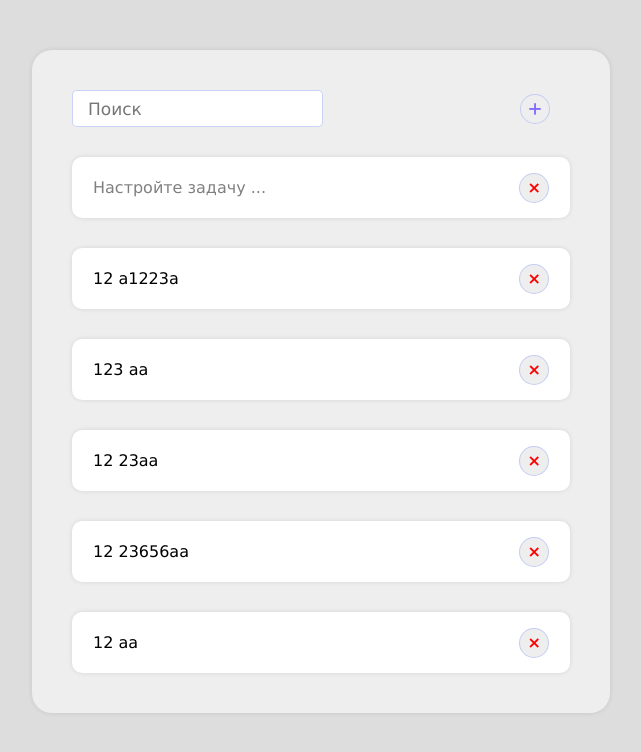
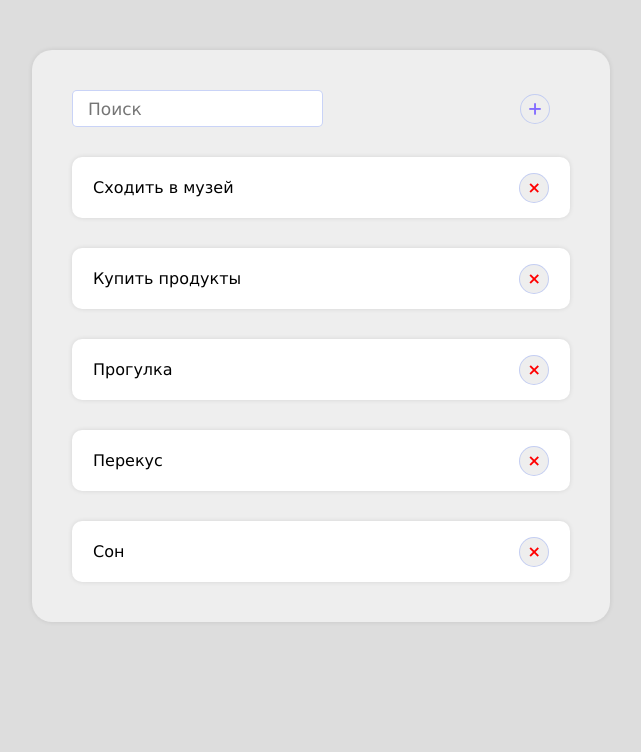
Before and after one commit to DerFunkeLeben/react-basic, a React (Create React App) app: page / in a window 1280 px wide. Shown: the top 752 px of the page, without its empty margins (18-659 px from the left). Built offline with nearby package versions, Linux system fonts and the light colour scheme.

Commit message:
переделал создание новой todo

```diff
--- a/src/App.css
+++ b/src/App.css
@@ -1,13 +1,10 @@
-.AppWrapper {
-  background-color: #ddd;
-}
-
 .App {
   padding: 50px;
   min-height: 100vh;
   display: flex;
   align-items: flex-start;
   justify-content: flex-start;
+  background-color: #ddd;
 }
 
 .details-wrapper,
--- a/src/App.js
+++ b/src/App.js
@@ -9,9 +9,9 @@ import './App.css'
 
 function App() {
     const [todos, setTodos] = useState(todosData)
-    const [activeTodoId, setActiveTodo] = useState()
+    const [activeTodo, setActiveTodo] = useState()
 
-    const activeTodo = todos.find(todo => todo.id === activeTodoId)
+    const activeTodoId = activeTodo?.id
 
     const handleAdd = () => {
         const newTodo = {
@@ -20,7 +20,7 @@ function App() {
             description: '',
         }
 
-        setTodos(prev => [...prev, newTodo])
+        setActiveTodo(newTodo)
     }
 
     const handleDelete = id => {
@@ -32,11 +32,18 @@ function App() {
     }
 
     const handleEdit = id => {
-        setActiveTodo(id)
+        setActiveTodo(todos.find(todo => todo.id === id))
     }
 
     const handleSave = todoData => {
-        setTodos(prev => prev.map(todo => (todo.id === activeTodoId ? todoData : todo)))
+        setTodos(prev => {
+            const index = prev.findIndex(todo => todo.id === activeTodoId)
+            if (index > -1) {
+                prev[index] = todoData
+                return prev
+            }
+            return [...prev, todoData]
+        })
 
         setActiveTodo(null)
     }
@@ -46,7 +53,6 @@ function App() {
     }
 
     return (
-        <div className='AppWrapper'>
         <div className='App'>
             <TodoList
                 todos={todos}
@@ -63,7 +69,6 @@ function App() {
                 />
             )}
         </div>
-        </div>
     )
 }
 
--- a/src/temp.json
+++ b/src/temp.json
@@ -1,32 +1,27 @@
 [
     {
         "id": "0",
-        "title": "12 aa",
-        "description": "description text 123123123"
+        "title": "Сон",
+        "description": "Спать 8 часов"
     },
     {
         "id": "1",
-        "title": "12 23656aa",
-        "description": "description text 123123123"
+        "title": "Перекус",
+        "description": "Обед - рис с курицей"
     },
     {
         "id": "2",
-        "title": "12 23aa",
-        "description": "description text 123123123"
+        "title": "Прогулка",
+        "description": "Прогуляться в парк"
     },
     {
         "id": "3",
-        "title": "123 aa",
-        "description": "description text 123123123"
-    },
-    {
-        "id": "4",
-        "title": "12 a1223a",
-        "description": "description text 123123123"
+        "title": "Купить продукты",
+        "description": "Хлеб, молоко, творог"
     },
     {
         "id": "5",
-        "title": "",
-        "description": "description text 123123123"
+        "title": "Сходить в музей",
+        "description": "Пушкинский музей 19:00"
     }
 ]
```
Also changed, not shown: 1 other file (tests, documents, lock files or other folders). Lines whose indentation alone changed are shown as unchanged.
